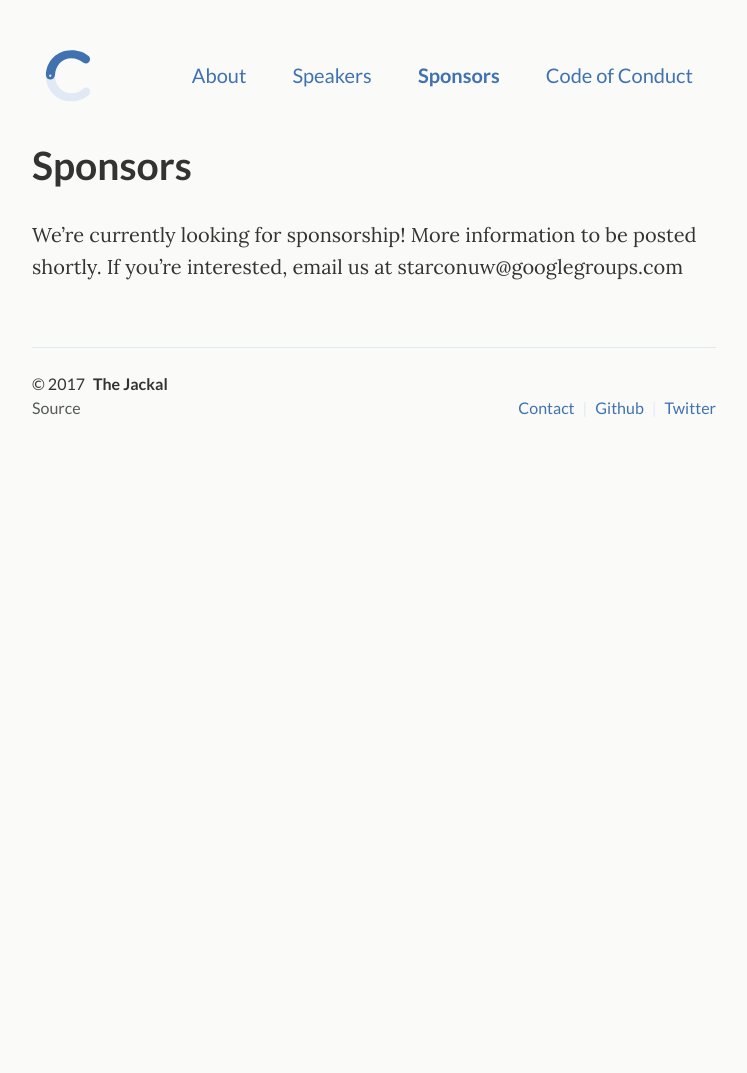
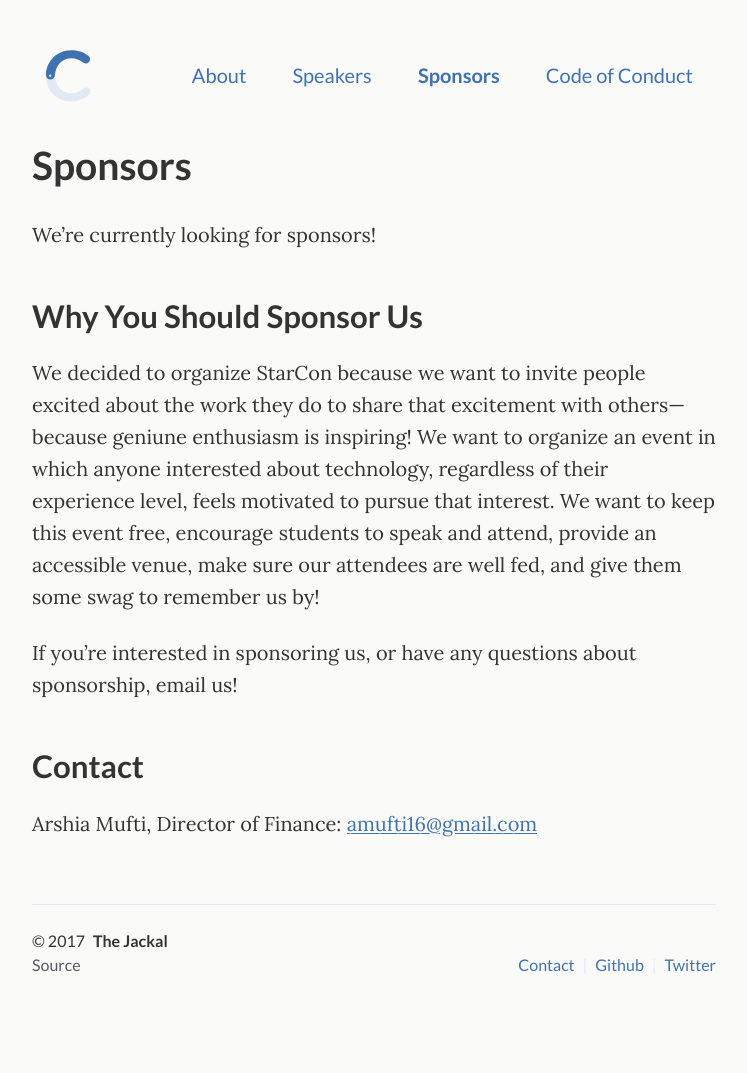
Before and after one commit to StarConKW/starconkw.github.io, a Jekyll site: the page built from _pages/sponsors.md, in a window 1280 px wide. Shown: the whole page, without its empty margins (266-1013 px from the left). Built offline with Jekyll 4.4.1, drawn with Linux system fonts in a browser that asks for light colours; before the commit the page ends 900 px from its top, so only the background shows below that.

Commit message:
Update sponsors.md (#8)
Update sponsors.md

Update sponsors.md

formatting

fix header

```diff
--- a/_pages/sponsors.md
+++ b/_pages/sponsors.md
@@ -7,12 +7,24 @@ permalink: /sponsors/
 
 <div class="pretty-links">
 
-We're currently looking for sponsorship! More information to be posted shortly. If you're interested, email us at starconuw@googlegroups.com
+We're currently looking for sponsors!
 
-<!--
+## Why You Should Sponsor Us
 
-TODO: once Arshia writes her email we can put a bunch of that stuff here
+We decided to organize StarCon because we want to invite people excited about
+the work they do to share that excitement with others&mdash;because geniune
+enthusiasm is inspiring! We want to organize an event in which anyone interested
+about technology, regardless of their experience level, feels motivated to
+pursue that interest. We want to keep this event free, encourage students to
+speak and attend, provide an accessible venue, make sure our attendees are well
+fed, and give them some swag to remember us by!
 
--->
+If you're interested in sponsoring us, or have any questions about sponsorship,
+email us!
+
+## Contact
+
+Arshia Mufti, Director of Finance:
+[amufti16@gmail.com](mailto:amufti16@gmail.com)
 
 </div>
```
